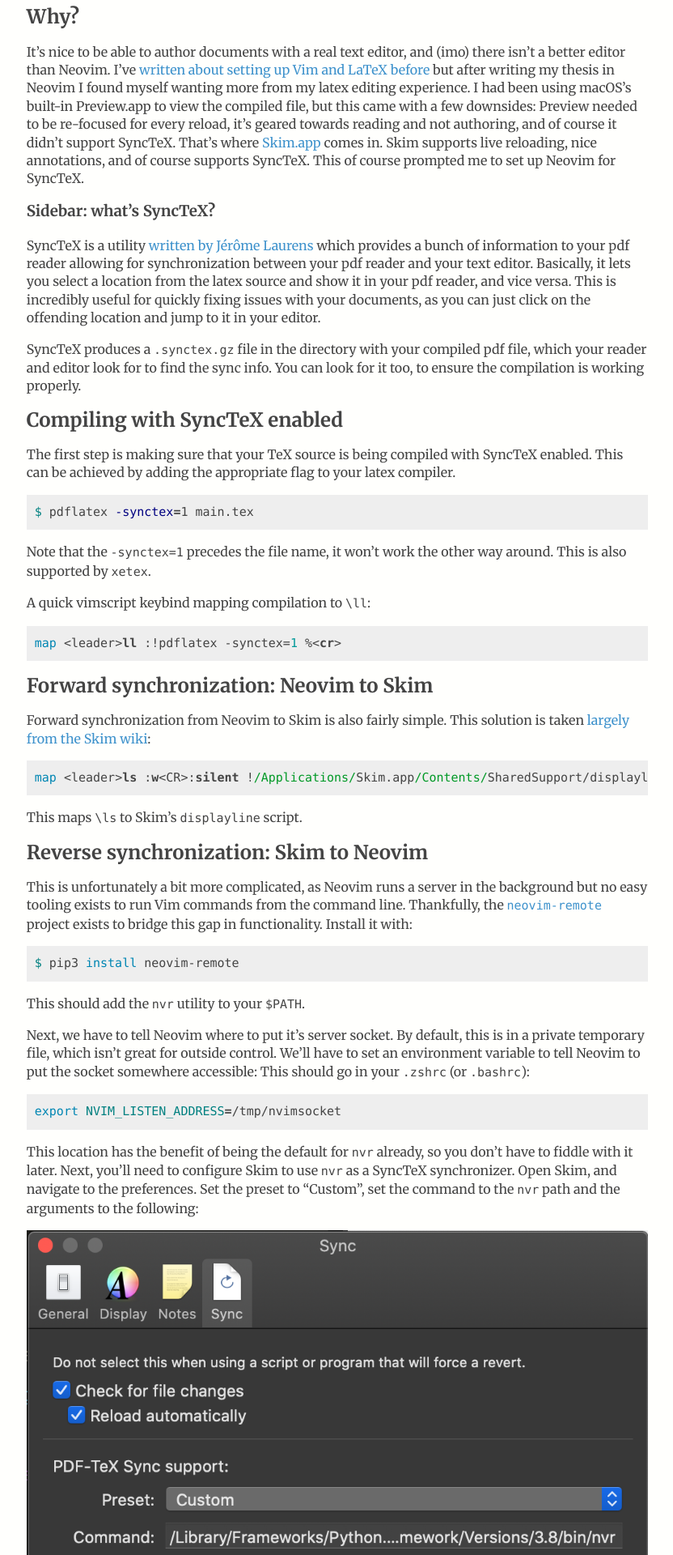
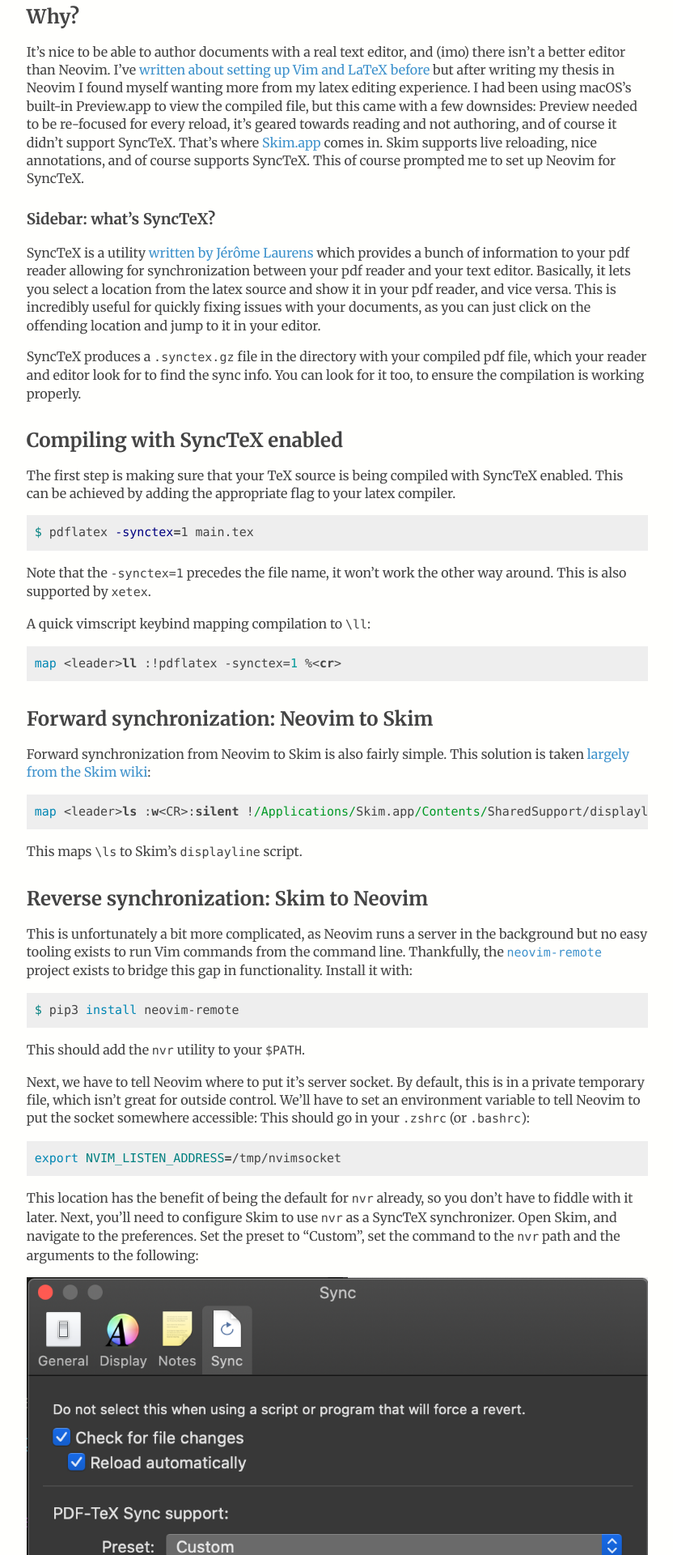
Before and after one commit to pkage/blog, a Jekyll site: the page built from _posts/2021-06-23-neovim-synctex-macos.md, in a window 1280 px wide. Shown: the part 544-2464 px from the top of the page at 81% size, without its empty margins (197-1029 px from the left). Built offline with Jekyll 4.4.1, drawn with Linux system fonts in a browser that asks for light colours.

Commit message:
add some slight headroom to headers

```diff
--- a/css/index.css
+++ b/css/index.css
@@ -213,6 +213,10 @@
   line-height: 1.2em;
 }
 
+h2,h3,h4,h5 {
+    margin-top: 1.5em;
+}
+
 img {
     width: 100%;
     height: auto;
```
